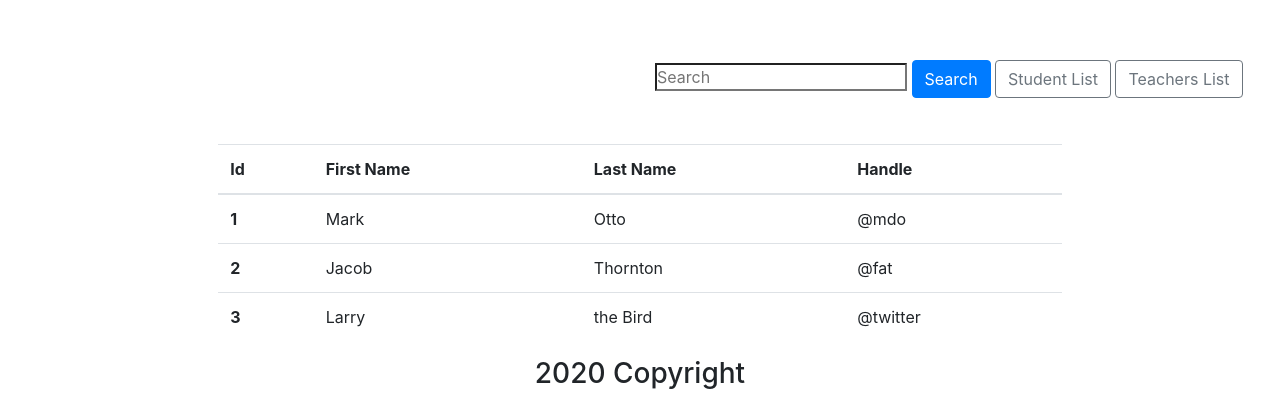
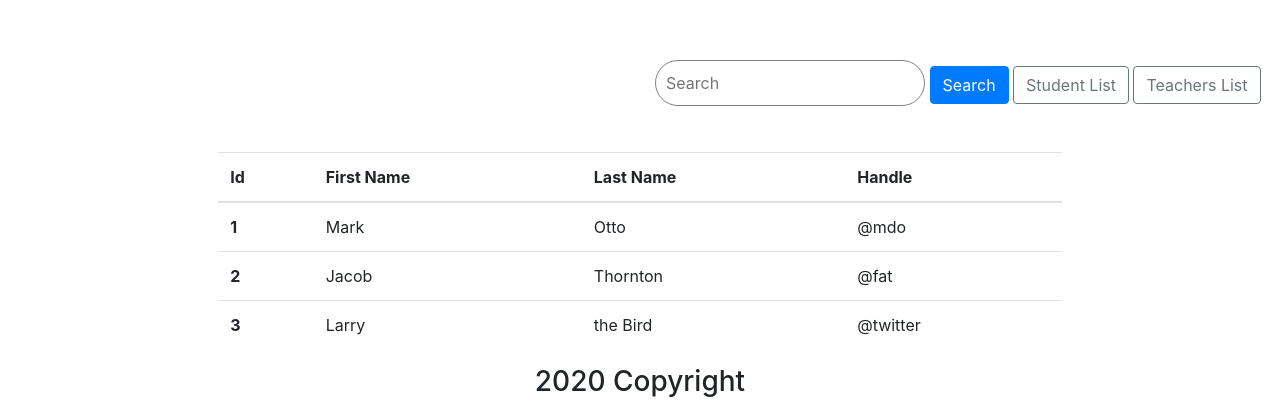
Before and after one commit to Osada97/class-management-system, a PHP site: page /admin.php in a window 1280 px wide. Shown: the part 56-476 px from the top of the page. Run offline with PHP 8.4, Linux system fonts and the light colour scheme.

Commit message:
styles added to admin.php

```diff
--- a/css/style.css
+++ b/css/style.css
@@ -4,3 +4,9 @@
     box-sizing: border-box;
     overflow: hidden;
 }
+
+.admin-search{
+    border: 1px solid gray;
+    border-radius: 30px;
+    padding: 10px;
+}
```
